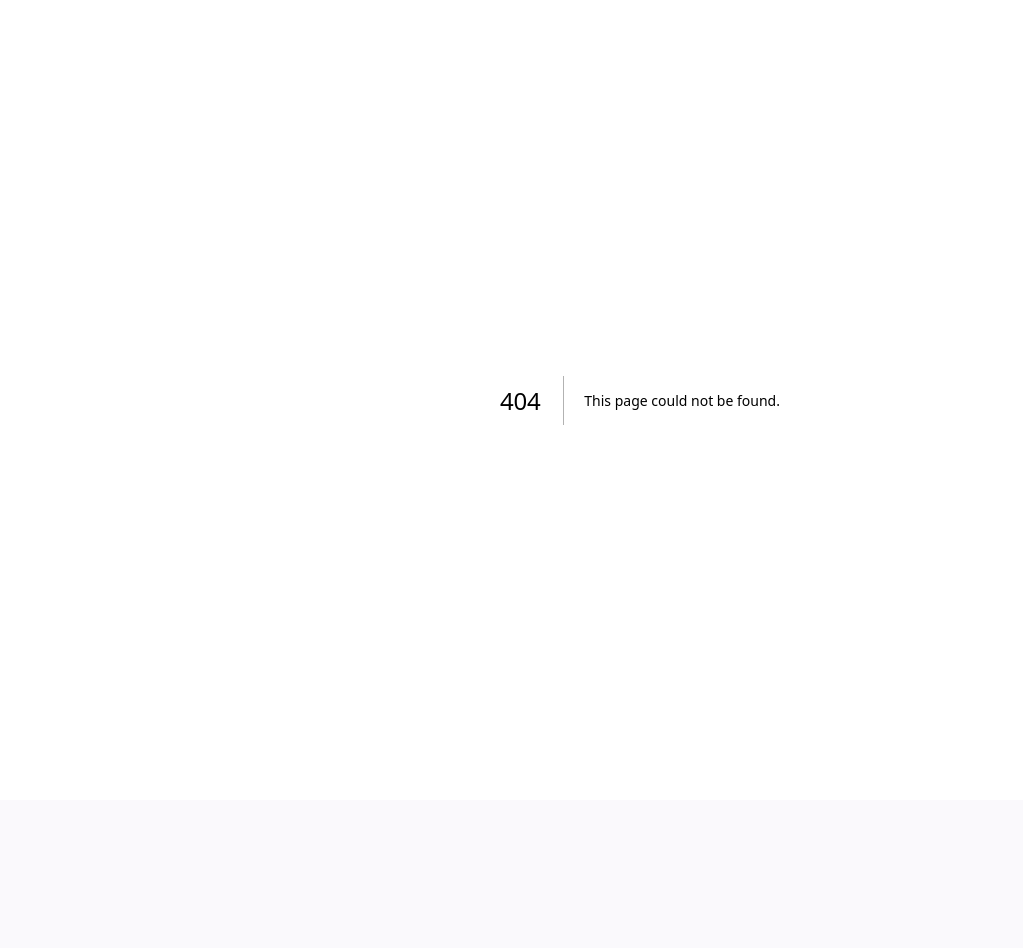
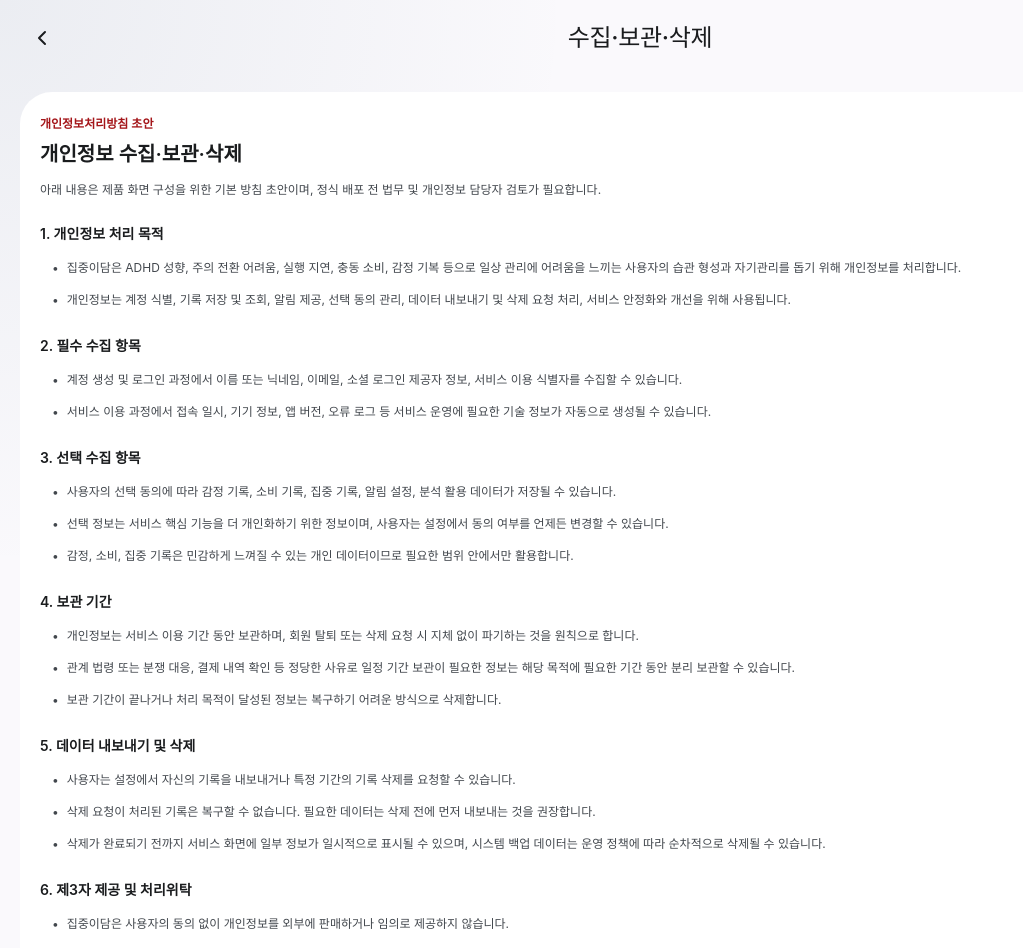
Before and after one commit to The-Myeotzari/focusdam, a Next.js app: page /settings/terms-safety/privacy-policy in a window 1280 px wide. Before the commit this address had no page. Shown: the top 948 px of the page, without its empty margins (0-1023 px from the left). Before the commit the page ends 800 px from the top, so only its background shows below. Built offline with nearby package versions, Linux system fonts and the light colour scheme.

Commit message:
feat: 개인정보처리방침 초안 작성 #4

```diff
--- /dev/null
+++ b/src/app/settings/terms-safety/privacy-policy/page.tsx
@@ -0,0 +1,143 @@
+import type { Metadata } from 'next';
+import { ChevronLeft } from 'lucide-react';
+import Link from 'next/link';
+
+export const metadata: Metadata = {
+  title: '개인정보처리방침',
+};
+
+const PRIVACY_POLICY_SECTIONS = [
+  {
+    id: 'privacy-purpose',
+    title: '1. 개인정보 처리 목적',
+    contents: [
+      '집중이담은 ADHD 성향, 주의 전환 어려움, 실행 지연, 충동 소비, 감정 기복 등으로 일상 관리에 어려움을 느끼는 사용자의 습관 형성과 자기관리를 돕기 위해 개인정보를 처리합니다.',
+      '개인정보는 계정 식별, 기록 저장 및 조회, 알림 제공, 선택 동의 관리, 데이터 내보내기 및 삭제 요청 처리, 서비스 안정화와 개선을 위해 사용됩니다.',
+    ],
+  },
+  {
+    id: 'privacy-required-items',
+    title: '2. 필수 수집 항목',
+    contents: [
+      '계정 생성 및 로그인 과정에서 이름 또는 닉네임, 이메일, 소셜 로그인 제공자 정보, 서비스 이용 식별자를 수집할 수 있습니다.',
+      '서비스 이용 과정에서 접속 일시, 기기 정보, 앱 버전, 오류 로그 등 서비스 운영에 필요한 기술 정보가 자동으로 생성될 수 있습니다.',
+    ],
+  },
+  {
+    id: 'privacy-optional-items',
+    title: '3. 선택 수집 항목',
+    contents: [
+      '사용자의 선택 동의에 따라 감정 기록, 소비 기록, 집중 기록, 알림 설정, 분석 활용 데이터가 저장될 수 있습니다.',
+      '선택 정보는 서비스 핵심 기능을 더 개인화하기 위한 정보이며, 사용자는 설정에서 동의 여부를 언제든 변경할 수 있습니다.',
+      '감정, 소비, 집중 기록은 민감하게 느껴질 수 있는 개인 데이터이므로 필요한 범위 안에서만 활용합니다.',
+    ],
+  },
+  {
+    id: 'privacy-retention',
+    title: '4. 보관 기간',
+    contents: [
+      '개인정보는 서비스 이용 기간 동안 보관하며, 회원 탈퇴 또는 삭제 요청 시 지체 없이 파기하는 것을 원칙으로 합니다.',
+      '관계 법령 또는 분쟁 대응, 결제 내역 확인 등 정당한 사유로 일정 기간 보관이 필요한 정보는 해당 목적에 필요한 기간 동안 분리 보관할 수 있습니다.',
+      '보관 기간이 끝나거나 처리 목적이 달성된 정보는 복구하기 어려운 방식으로 삭제합니다.',
+    ],
+  },
+  {
+    id: 'privacy-delete-export',
+    title: '5. 데이터 내보내기 및 삭제',
+    contents: [
+      '사용자는 설정에서 자신의 기록을 내보내거나 특정 기간의 기록 삭제를 요청할 수 있습니다.',
+      '삭제 요청이 처리된 기록은 복구할 수 없습니다. 필요한 데이터는 삭제 전에 먼저 내보내는 것을 권장합니다.',
+      '삭제가 완료되기 전까지 서비스 화면에 일부 정보가 일시적으로 표시될 수 있으며, 시스템 백업 데이터는 운영 정책에 따라 순차적으로 삭제될 수 있습니다.',
+    ],
+  },
+  {
+    id: 'privacy-third-party',
+    title: '6. 제3자 제공 및 처리위탁',
+    contents: [
+      '집중이담은 사용자의 동의 없이 개인정보를 외부에 판매하거나 임의로 제공하지 않습니다.',
+      '로그인, 결제, 알림, 데이터 보관 등 서비스 운영에 필요한 외부 서비스가 사용될 수 있으며, 이 경우 필요한 범위에서만 정보를 처리합니다.',
+      '구체적인 제3자 제공 또는 처리위탁 항목이 확정되면 제공받는 자, 목적, 항목, 보유 기간을 별도로 안내합니다.',
+    ],
+  },
+  {
+    id: 'privacy-user-rights',
+    title: '7. 이용자의 권리',
+    contents: [
+      '사용자는 자신의 개인정보에 대해 열람, 정정, 삭제, 처리 정지, 동의 철회를 요청할 수 있습니다.',
+      '선택 동의 항목은 설정 화면에서 직접 변경할 수 있으며, 계정 삭제나 기록 삭제 요청은 복구 불가 안내를 확인한 뒤 진행됩니다.',
+      '요청 처리 과정에서 본인 확인이 필요할 수 있습니다.',
+    ],
+  },
+  {
+    id: 'privacy-security',
+    title: '8. 보호 조치',
+    contents: [
+      '집중이담은 개인정보의 안전한 처리를 위해 접근 권한 관리, 전송 구간 보호, 오류 및 접근 로그 점검 등 필요한 보호 조치를 적용합니다.',
+      '민감할 수 있는 기록 데이터는 서비스 제공에 필요한 사람과 시스템만 접근할 수 있도록 관리합니다.',
+    ],
+  },
+  {
+    id: 'privacy-changes',
+    title: '9. 방침 변경',
+    contents: [
+      '개인정보처리방침이 변경되는 경우 서비스 내 공지, 설정 화면, 이메일 등 적절한 방법으로 안내합니다.',
+      '중요한 변경 사항은 사용자가 내용을 확인할 수 있도록 충분한 고지 기간을 두는 것을 원칙으로 합니다.',
+    ],
+  },
+] as const;
+
+export default function Page() {
+  return (
+    <main className="flex min-h-screen flex-col gap-8 px-5 py-4">
+      {/* TODO: 페이지 헤더 영역 추후 분리 필요*/}
+      <header className="flex items-center gap-3">
+        <Link
+          href="/settings/terms-safety"
+          aria-label="약관·안전 안내로 돌아가기"
+          className="grid size-11 place-items-center rounded-full"
+        >
+          <ChevronLeft size={24} aria-hidden="true" />
+        </Link>
+
+        <h1 className="flex-1 text-center text-[24px] leading-8">수집·보관·삭제</h1>
+        <span className="min-w-11" aria-hidden="true" />
+      </header>
+
+      <section className="rounded-[var(--radius-xxl)] bg-[var(--color-surface-container-lowest)] px-5 py-6 shadow-[var(--shadow-card)]">
+        <p className="text-xs font-semibold text-[var(--ds-safety-ink)]">
+          개인정보처리방침 초안
+        </p>
+        <h2 className="mt-2 text-xl font-semibold text-[var(--color-on-surface)]">
+          개인정보 수집·보관·삭제
+        </h2>
+        <p className="mt-3 text-xs leading-5 text-[var(--color-on-surface-variant)]">
+          아래 내용은 제품 화면 구성을 위한 기본 방침 초안이며, 정식 배포 전 법무 및 개인정보
+          담당자 검토가 필요합니다.
+        </p>
+
+        <div className="mt-6 grid gap-6">
+          {PRIVACY_POLICY_SECTIONS.map((section) => (
+            <section key={section.id} aria-labelledby={section.id}>
+              <h3
+                id={section.id}
+                className="text-sm font-semibold text-[var(--color-on-surface)]"
+              >
+                {section.title}
+              </h3>
+              <ul className="mt-3 grid gap-2">
+                {section.contents.map((content) => (
+                  <li
+                    key={content}
+                    className="pl-3 text-xs leading-6 text-[var(--color-on-surface-variant)] before:mr-2 before:content-['•']"
+                  >
+                    {content}
+                  </li>
+                ))}
+              </ul>
+            </section>
+          ))}
+        </div>
+      </section>
+    </main>
+  );
+}
--- a/src/widgets/settings/model/settings-menu.ts
+++ b/src/widgets/settings/model/settings-menu.ts
@@ -120,7 +120,7 @@ export const TERMS_SAFETY_ITEMS: SettingsMenuItemType[] = [
     tone: 'safety',
   },
   {
-    href: '#privacy-policy',
+    href: '/settings/terms-safety/privacy-policy',
     title: '수집·보관·삭제',
     description: '개인정보처리방침',
     icon: LockKeyhole,
--- a/src/widgets/settings/ui/terms-safety-page.tsx
+++ b/src/widgets/settings/ui/terms-safety-page.tsx
@@ -25,11 +25,9 @@ export function TermsSafetyPage() {
       <section className="overflow-hidden rounded-[var(--radius-xxl)] bg-[var(--ds-safety)] px-7 py-8">
         <div>
           <h2 className="text-[30px] font-medium leading-10 text-[var(--ds-safety-ink)]">
-            안전하게
-            <br />
-            사용하기
+            안전하게 사용하기
           </h2>
-          <p className="mt-5 max-w-[260px] text-base leading-7 text-[var(--ds-safety-ink)]">
+          <p className="mt-5 text-base leading-7 text-[var(--ds-safety-ink)]">
             집중이담의 역할과 한계를 명확히 안내합니다.
           </p>
         </div>
```
